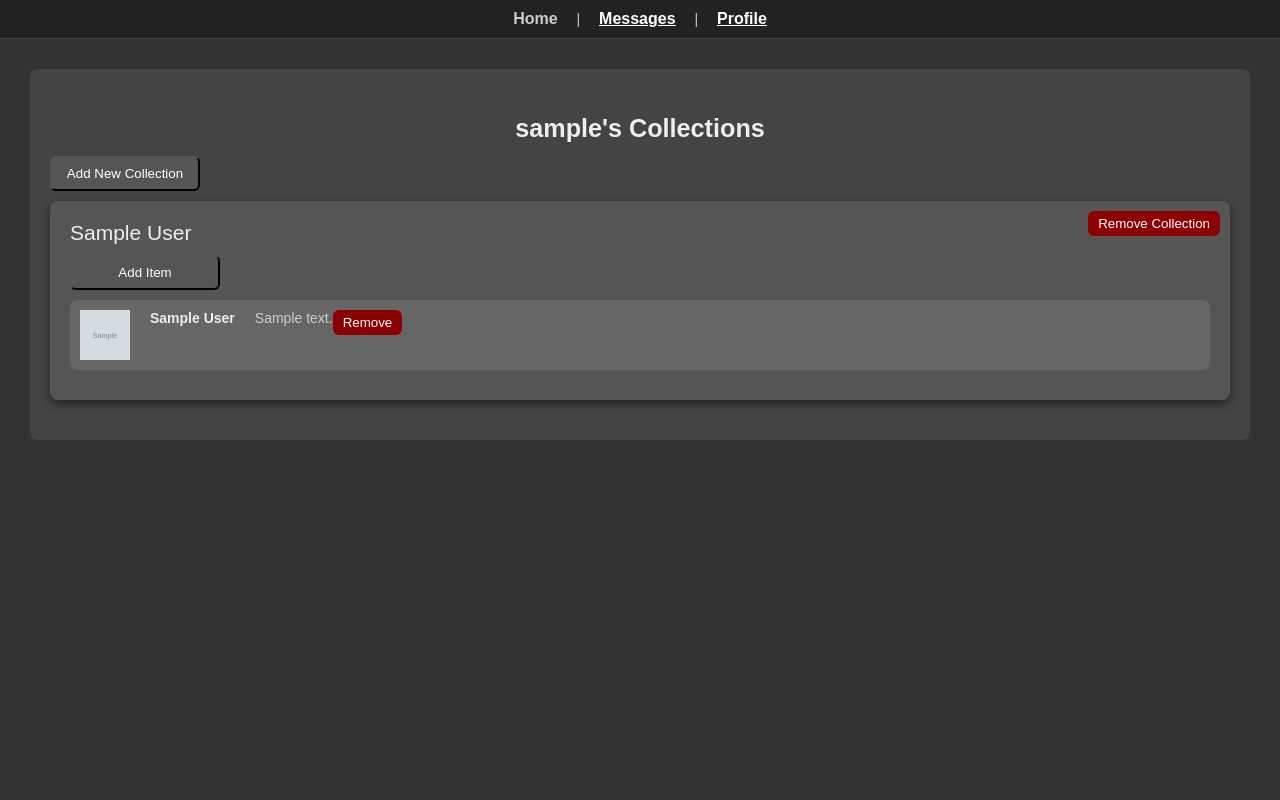
After one commit to Logan-McDonald/CSCE466-Collector-Final, a Django app: page /profile/ in a window 1280 px wide. The commit adds this page. Run offline with Django 5.2, Linux system fonts and the light colour scheme; a user stored in the database is signed in; tables that the repository leaves empty hold one stand-in row (values such as "Sample post"); grey boxes marked "Sample" are stand-in pictures.

Commit message:
implemented user collection tabs

```diff
--- a/collector_backend/urls.py
+++ b/collector_backend/urls.py
@@ -14,6 +14,7 @@ Including another URLconf
     1. Import the include() function: from django.urls import include, path
     2. Add a URL to urlpatterns:  path('blog/', include('blog.urls'))
 """
+
 from django.contrib import admin
 from django.urls import path, include
 from django.conf import settings
@@ -35,6 +36,14 @@ urlpatterns = [
     path('messages/', messaging_views.index, name='messages'),
     path('messages/<str:handle>/', messaging_views.chat_room, name='chat'),
 
-    # Admin
+    # Admin and other routes
     path('admin/', admin.site.urls),
+    path('accounts/', include('django.contrib.auth.urls')),
+    path('profile/', include('userCollections.urls')),
+    # path('messages/', include('messaging.urls'))     # Uncomment if you want messaging URLs
+    # path('', include('home.urls'))                   # Uncomment for a home route
 ]
+
+# Serve media files during development
+if settings.DEBUG:
+    urlpatterns += static(settings.MEDIA_URL, document_root=settings.MEDIA_ROOT)
--- a/messaging/templates/messaging/index.html
+++ b/messaging/templates/messaging/index.html
@@ -44,9 +44,9 @@
   <nav class="nav-bar">
     <a href="#" class="nav-item">Home</a>
     <span class="nav-separator">|</span>
-    <a href="#" class="nav-item active">Messages</a>
+    <a href="{% url 'messages' %}" class="nav-item active">Messages</a>
     <span class="nav-separator">|</span>
-    <a href="#" class="nav-item">Profile</a>
+    <a href="{% url 'profile' %}" class="nav-item">Profile</a>
   </nav>
   <div class="chat-container">
     <aside class="sidebar">
--- /dev/null
+++ b/userCollections/forms.py
@@ -0,0 +1,12 @@
+from django import forms
+from .models import Collection, Item
+
+class CollectionForm(forms.ModelForm):
+    class Meta:
+        model = Collection
+        fields = ['title']
+
+class ItemForm(forms.ModelForm):
+    class Meta:
+        model = Item
+        fields = ['name', 'description', 'image']
--- /dev/null
+++ b/userCollections/templates/userCollections/profile.html
@@ -0,0 +1,284 @@
+{% load static %}
+<!DOCTYPE html>
+<html lang="en">
+<head>
+    <meta charset="UTF-8">
+    <title>User Collections</title>
+    <link rel="stylesheet" href="{% static 'admin/css/base.css' %}">
+    <style>
+        /* Reset and base styles */
+        body {
+            margin: 0;
+            font-family: sans-serif;
+            background: #333;
+            color: #eee;
+        }
+
+        a {
+            text-decoration: none;
+            color: inherit;
+        }
+
+        /* Nav bar */
+        .nav-bar {
+            background: #222;
+            padding: 10px;
+            text-align: center;
+            border-bottom: 1px solid #444;
+        }
+
+        .nav-item {
+            margin: 0 10px; /* Ensure uniform horizontal spacing */
+            color: #ccc;
+            font-weight: bold;
+            font-size: 16px;
+            display: inline-block; /* Ensures they stay in one line */
+        }
+
+        .nav-item.active {
+            color: #fff;
+            text-decoration: underline;
+        }
+
+        .nav-separator {
+            color: #ccc;
+            margin: 0 5px; /* Ensure the separator matches the spacing */
+        }
+
+        .nav-item a {
+            color: inherit;
+            text-decoration: none;
+        }
+
+        .nav-item.active a {
+            color: #fff;
+            text-decoration: underline;
+        }
+
+        /* Collections container */
+        .collections-container {
+            margin: 30px;
+            padding: 20px;
+            background: #444;
+            border-radius: 8px;
+        }
+
+        h2 {
+            text-align: center;
+            font-size: 1.8em;
+        }
+
+        /* Collection styles */
+        .collection {
+            margin-bottom: 20px;
+            padding: 20px;
+            background-color: #555;
+            border-radius: 8px;
+            box-shadow: 0px 4px 8px rgba(0, 0, 0, 0.5);
+            position: relative;
+        }
+
+        .collection-title {
+            font-size: 1.5em;
+            margin-bottom: 10px;
+        }
+
+        .remove-collection-btn {
+            background-color: #8b0000; /* Dark greyish red */
+            color: white;
+            border: none;
+            padding: 5px 10px;
+            cursor: pointer;
+            position: absolute;
+            top: 10px;
+            right: 10px;
+            border-radius: 6px;
+        }
+
+        .remove-collection-btn:hover {
+            background-color: #a40000; /* Slightly lighter greyish red on hover */
+        }
+
+        .item {
+            display: flex;
+            background-color: #666;
+            margin-bottom: 10px;
+            padding: 10px;
+            border-radius: 8px;
+        }
+
+        .item img {
+            width: 50px;
+            height: 50px;
+            background-color: #777;
+            margin-right: 20px;
+        }
+
+        .item-name {
+            font-weight: bold;
+            margin-right: 20px;
+        }
+
+        .item-description {
+            color: #ccc;
+        }
+
+        /* Add item and collection buttons - Greyscale */
+        .add-collection-btn,
+        .add-item-btn {
+            background-color: #555; /* Dark grey background */
+            color: white;
+            padding: 8px 12px;
+            border-radius: 6px;
+            cursor: pointer;
+            width: 150px;
+            margin-top: 10px;
+            margin-bottom: 10px;
+            display: block;
+        }
+
+        .add-collection-btn:hover,
+        .add-item-btn:hover {
+            background-color: #666; /* Slightly lighter grey on hover */
+        }
+
+        /* Form wrapper */
+        .expandable-form-wrapper {
+            display: none;
+            margin-top: 20px;
+            margin-bottom: 20px;
+            padding: 20px;
+            background-color: #555;
+            border-radius: 6px;
+            border: 1px solid #666;
+            transition: all 0.3s ease;
+        }
+
+        .expandable-form-wrapper.active {
+            display: block;
+        }
+
+        .form-container input,
+        .form-container textarea {
+            width: 100%;
+            padding: 10px;
+            margin-bottom: 10px;
+            background-color: #555;
+            border: 1px solid #666;
+            color: white;
+        }
+
+        .form-container button {
+            padding: 10px;
+            background-color: #0066cc;
+            border: none;
+            color: white;
+            font-weight: bold;
+            cursor: pointer;
+            border-radius: 6px;
+        }
+
+        .form-container button:hover {
+            background-color: #0055aa;
+        }
+
+        /* Remove item button - Greyscale-ish red */
+        .remove-item-btn {
+            background-color: #8b0000; /* Darker greyish red */
+            color: white;
+            border: none;
+            padding: 5px 10px;
+            cursor: pointer;
+            margin-left: auto;
+            border-radius: 6px;
+        }
+
+        .remove-item-btn:hover {
+            background-color: #a40000; /* Slightly lighter greyish red on hover */
+        }
+    </style>
+</head>
+<body>
+    <!-- Nav bar -->
+    <nav class="nav-bar">
+        <div class="nav-item"><a href="/">Home</a></div>
+        <span class="nav-separator">|</span>
+        <div class="nav-item active"><a href="/messages/">Messages</a></div>
+        <span class="nav-separator">|</span>
+        <div class="nav-item active"><a href="/profile/">Profile</a></div>
+    </nav>
+
+    <div class="collections-container">
+        <h2>{{ request.user.username }}'s Collections</h2>
+
+        <button class="add-collection-btn" onclick="toggleExpandableForm()">Add New Collection</button>
+
+        <!-- Expandable Form for Adding New Collection -->
+        <div id="expandable-form" class="expandable-form-wrapper">
+            <form method="POST">
+                {% csrf_token %}
+                {{ collection_form.as_p }}
+                <button type="submit" name="create_collection">Create Collection</button>
+            </form>
+        </div>
+
+        {% for collection in collections %}
+            <div class="collection">
+                <div class="collection-title">{{ collection.title }}</div>
+
+                <form method="POST" style="display:inline;">
+                    {% csrf_token %}
+                    <input type="hidden" name="collection_id" value="{{ collection.id }}">
+                    <button type="submit" name="remove_collection" class="remove-collection-btn" onclick="return confirm('Are you sure you want to remove this collection?')">Remove Collection</button>
+                </form>
+
+                <button class="add-item-btn" onclick="toggleExpandableItemForm('{{ collection.id }}')">Add Item</button>
+
+                <!-- Expandable Form for Adding Items to the Collection -->
+                <div id="expandable-item-form-{{ collection.id }}" class="expandable-form-wrapper">
+                    <form method="POST" enctype="multipart/form-data">
+                        {% csrf_token %}
+                        {{ item_form.as_p }}
+                        <input type="hidden" name="collection_id" value="{{ collection.id }}">
+                        <button type="submit" name="add_item">Add Item</button>
+                    </form>
+                </div>
+
+                <div class="items">
+                    {% for item in collection.items.all %}
+                        <div class="item">
+                            {% if item.image %}
+                                <img src="{{ item.image.url }}" alt="{{ item.name }}">
+                            {% else %}
+                                <div style="width:50px;height:50px;background:#777;"></div>
+                            {% endif %}
+                            <div class="item-name">{{ item.name }}</div>
+                            <div class="item-description">{{ item.description }}</div>
+
+                            <form method="POST" style="display:inline;">
+                                {% csrf_token %}
+                                <input type="hidden" name="item_id" value="{{ item.id }}">
+                                <button type="submit" name="remove_item" class="remove-item-btn" onclick="return confirm('Are you sure you want to remove this item?')">Remove</button>
+                            </form>
+                        </div>
+                    {% endfor %}
+                </div>
+            </div>
+        {% endfor %}
+    </div>
+
+    <script>
+        // Toggle the visibility of the expandable collection form
+        function toggleExpandableForm() {
+            const form = document.getElementById('expandable-form');
+            form.classList.toggle('active');
+        }
+
+        // Toggle the visibility of the expandable item form inside each collection
+        function toggleExpandableItemForm(collectionId) {
+            const form = document.getElementById('expandable-item-form-' + collectionId);
+            form.classList.toggle('active');
+        }
+    </script>
+</body>
+</html>
--- /dev/null
+++ b/userCollections/urls.py
@@ -0,0 +1,6 @@
+from django.urls import path
+from . import views
+
+urlpatterns = [
+    path('', views.profile_view, name='profile'),
+]
--- a/userCollections/views.py
+++ b/userCollections/views.py
@@ -1,3 +1,60 @@
-from django.shortcuts import render
+from django.shortcuts import render, redirect
+from .models import Collection, Item
+from .forms import CollectionForm, ItemForm
+from django.contrib.auth.decorators import login_required
 
-# Create your views here.
+from django.shortcuts import render, redirect
+from .forms import CollectionForm, ItemForm
+from .models import Collection, Item
+from django.contrib.auth.decorators import login_required
+
+@login_required
+def profile_view(request):
+    print("Profile view accessed")
+
+    collections = Collection.objects.filter(user=request.user).prefetch_related('items')
+    collection_form = CollectionForm()
+    item_form = ItemForm()
+
+    if request.method == 'POST':
+        # Handle creating a new collection
+        if 'create_collection' in request.POST:
+            collection_form = CollectionForm(request.POST)
+            if collection_form.is_valid():
+                new_collection = collection_form.save(commit=False)
+                new_collection.user = request.user
+                new_collection.save()
+                return redirect('profile')  # Make sure to return a response after creating
+
+        # Handle adding an item to a collection
+        elif 'add_item' in request.POST:
+            item_form = ItemForm(request.POST, request.FILES)
+            collection_id = request.POST.get('collection_id')
+            if item_form.is_valid() and collection_id:
+                item = item_form.save(commit=False)
+                item.collection_id = collection_id
+                item.save()
+                return redirect('profile')  # Ensure a redirect after adding an item
+
+        # Handle removing an item from a collection
+        elif 'remove_item' in request.POST:
+            item_id = request.POST.get('item_id')
+            if item_id:
+                item = Item.objects.get(id=item_id)
+                item.delete()
+                return redirect('profile')  # Redirect after removing an item
+
+        # Handle removing a collection
+        elif 'remove_collection' in request.POST:
+            collection_id = request.POST.get('collection_id')
+            if collection_id:
+                collection = Collection.objects.get(id=collection_id, user=request.user)
+                collection.delete()
+                return redirect('profile')  # Redirect after removing a collection
+
+    # If the request is GET, render the profile view
+    return render(request, 'userCollections/profile.html', {
+        'collections': collections,
+        'collection_form': collection_form,
+        'item_form': item_form,
+    })
```
Also changed, not shown: collector_backend/settings.py (+22 -0 lines), templates/registration/login.html (added, +18 -0 lines), userCollections/models.py (+8 -1 lines), userCollections/templates/userCollections/home.html (added, +10 -0 lines), media/item_images/snoozetown.PNG (added), media/item_images/snoozetown_333A52e.PNG (added), media/item_images/snoozetown_PMwZR6Y.PNG (added), media/item_images/snoozetown_zingjNP.PNG (added), userCollections/migrations/0003_item_image.py (added), userCollections/migrations/0004_alter_item_collection.py (added).
